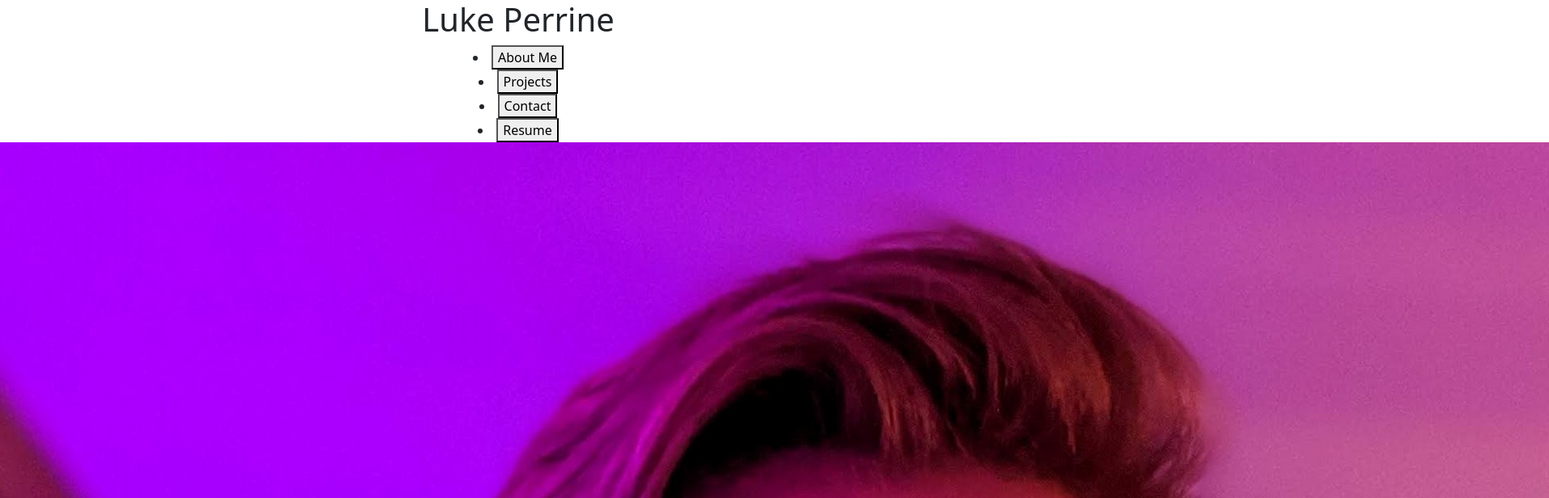
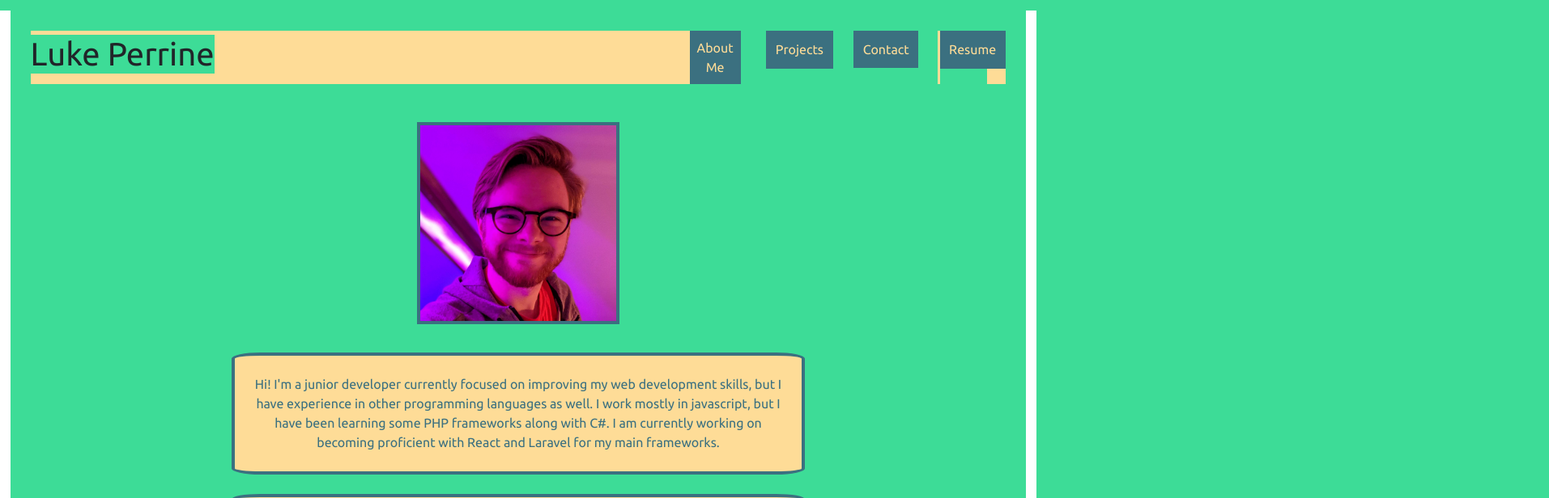
Before and after one commit to Old-Prego/react-portfolio, a React (Create React App) app: page / in a window 1280 px wide. Shown: the top 616 px of the page at 81% size, 1913 px wide, since content can reach past the window. Built offline with nearby package versions, Linux system fonts and the light colour scheme.

Commit message:
I. Hate. Styling. And. Positioning. Dear. Lord.

```diff
--- a/public/index.html
+++ b/public/index.html
@@ -27,6 +27,9 @@
     <link rel="preconnect" href="https://fonts.googleapis.com">
     <link rel="preconnect" href="https://fonts.gstatic.com" crossorigin>
     <!-- font-family: 'Roboto Mono', monospace; -->
+    <link rel="preconnect" href="https://fonts.googleapis.com">
+    <link rel="preconnect" href="https://fonts.gstatic.com" crossorigin>
+    <link href="https://fonts.googleapis.com/css2?family=Ubuntu&display=swap" rel="stylesheet">
     <title>Luke Perrine Portfolio</title>
   </head>
   <body>
--- a/src/App.css
+++ b/src/App.css
@@ -1,3 +1,11 @@
+:root{
+  --main: #3ddc97;
+  --darktext: #3b7080;
+  --offwhite: #d0bcd5;
+  --offyellow: #fedc97;
+  --dark: #2b2d42;
+}
+
 .App {
   text-align: center;
 }
@@ -28,6 +36,20 @@
   color: #61dafb;
 }
 
+*{
+  box-sizing: border-box;
+  margin: 0;
+  padding: 0;
+  font-family: 'Ubuntu', sans-serif;
+  background-color: var(--main);
+}
+
+body {
+  text-align: center;
+  text-decoration: none;
+  background-color: var(--main);
+}
+
 @keyframes App-logo-spin {
   from {
     transform: rotate(0deg);
--- a/src/components/aboutme.js
+++ b/src/components/aboutme.js
@@ -1,10 +1,13 @@
 import React from 'react';
 import portrait from '../assets/img/portrait.jpg';
+import '../css/aboutme.css';
 
 export function AboutMe() {
     return(
         <div>
-            <img src={portrait} alt="Portrait of Luke Perrine" />
+            <div>
+                <img src={portrait} alt="Portrait of Luke Perrine" />
+            </div>
             <p>Hi! I'm a junior developer currently focused on improving my web development skills, but I have experience in other programming languages as well. I work mostly in javascript, but I have been learning some PHP frameworks along with C#. I am currently working on becoming proficient with React and Laravel for my main frameworks.</p>
             <br />
             <p>I also have experience in the manufacturing world, with logistics and planning being my focus. I have worked in warehousing, purchasing, process improvement, and IT. I have used various amounts of programming in each of these positions, in either VBA or GAB.</p>
--- a/src/components/header.js
+++ b/src/components/header.js
@@ -2,6 +2,7 @@ import { Projects } from './projects';
 import { AboutMe } from './aboutme';
 import { Resume } from './resume';
 import { Contact } from './contact';
+import '../css/header.css';
 
 export function Header(props) {
 
--- /dev/null
+++ b/src/css/aboutme.css
@@ -0,0 +1,26 @@
+div {
+    display: flex;
+    flex-direction: column;
+    background-color: var(--main);
+    justify-content: center;
+    margin: 1%;
+}
+
+p {
+    background-color: var(--offyellow);
+    color: var(--darktext);
+    margin: 0 20% 0 20%;
+    padding: 2%;
+    border: 4px solid var(--darktext);
+    border-radius:5%;
+}
+
+img {
+    display: flex;
+    margin: 2% auto 2% auto;
+    width: auto;
+    height: auto;
+    max-width: 250px;
+    max-height: 250px;
+    border: 4px solid var(--darktext);
+}
--- /dev/null
+++ b/src/css/header.css
@@ -0,0 +1,31 @@
+header {
+    display: flex;
+    flex-direction: row;
+    align-items: center;
+    justify-content:space-between;
+    background-color: var(--offyellow);
+}
+
+nav {
+    display: flex;
+    flex-direction: row;
+    margin: 0 7% 0 7%;
+    justify-content: center;
+}
+
+ul {
+    display: flex;
+    justify-content: center;
+}
+
+li {
+    margin: 0 10% 0 10%;
+    list-style: none;
+}
+
+button {
+    padding: 20%;
+    border:none;
+    background-color: var(--darktext);
+    color: var(--offyellow);
+}
```
